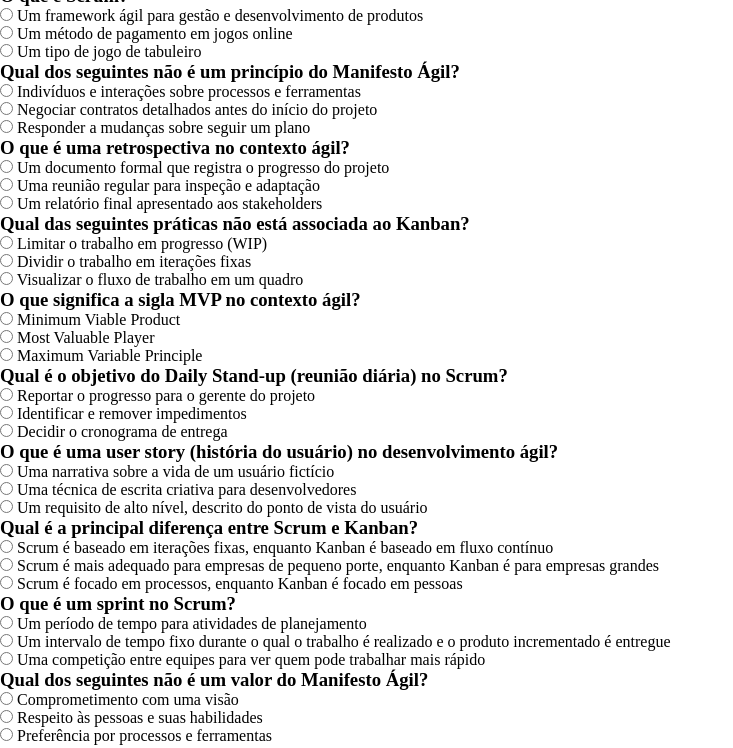
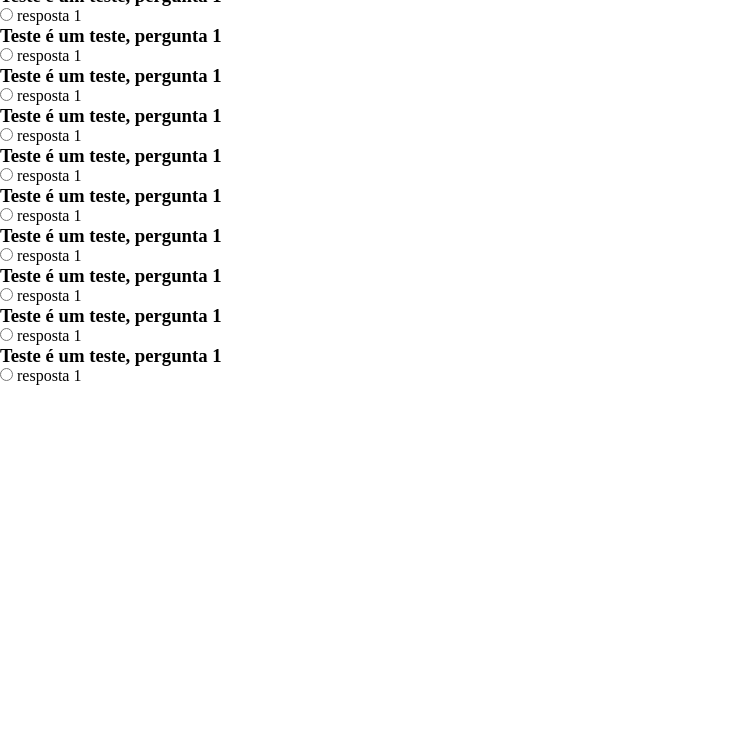
Before and after one commit to bpinheiro8/projeto-site-quiz, a plain HTML site: page index.html in a window 1280 px wide. Shown: the part 52-800 px from the top of the page, without its empty margins (0-733 px from the left). Drawn offline with Linux system fonts and the light colour scheme.

Commit message:
creating logic from script file and add image file

```diff
--- a/index.html
+++ b/index.html
@@ -14,7 +14,7 @@
 
     <template>
       <div class="quiz-item">
-        <h3>Qual é a função principal do JavaScript?</h3>
+        <h3>Teste é um teste, pergunta 1</h3>
         <dl>
           <dt>
             <input type="radio" name="item" id="item-radio" value="0" />
--- a/script.js
+++ b/script.js
@@ -1,7 +1,7 @@
 const perguntas = [
   {
     pergunta: "O que é Scrum?",
-    resposta: [
+    respostas: [
       "Um framework ágil para gestão e desenvolvimento de produtos",
       "Um método de pagamento em jogos online",
       "Um tipo de jogo de tabuleiro",
@@ -10,7 +10,7 @@ const perguntas = [
   },
   {
     pergunta: "Qual dos seguintes não é um princípio do Manifesto Ágil?",
-    resposta: [
+    respostas: [
       "Indivíduos e interações sobre processos e ferramentas",
       "Negociar contratos detalhados antes do início do projeto",
       "Responder a mudanças sobre seguir um plano",
@@ -19,7 +19,7 @@ const perguntas = [
   },
   {
     pergunta: "O que é uma retrospectiva no contexto ágil?",
-    resposta: [
+    respostas: [
       "Um documento formal que registra o progresso do projeto",
       "Uma reunião regular para inspeção e adaptação",
       "Um relatório final apresentado aos stakeholders",
@@ -28,22 +28,22 @@ const perguntas = [
   },
   {
     pergunta: "Qual das seguintes práticas não está associada ao Kanban?",
-    resposta: ["Limitar o trabalho em progresso (WIP)", "Dividir o trabalho em iterações fixas", "Visualizar o fluxo de trabalho em um quadro"],
+    respostas: ["Limitar o trabalho em progresso (WIP)", "Dividir o trabalho em iterações fixas", "Visualizar o fluxo de trabalho em um quadro"],
     correta: 1,
   },
   {
     pergunta: "O que significa a sigla MVP no contexto ágil?",
-    resposta: ["Minimum Viable Product", "Most Valuable Player", "Maximum Variable Principle"],
+    respostas: ["Minimum Viable Product", "Most Valuable Player", "Maximum Variable Principle"],
     correta: 0,
   },
   {
     pergunta: "Qual é o objetivo do Daily Stand-up (reunião diária) no Scrum?",
-    resposta: ["Reportar o progresso para o gerente do projeto", "Identificar e remover impedimentos", "Decidir o cronograma de entrega"],
+    respostas: ["Reportar o progresso para o gerente do projeto", "Identificar e remover impedimentos", "Decidir o cronograma de entrega"],
     correta: 1,
   },
   {
     pergunta: "O que é uma user story (história do usuário) no desenvolvimento ágil?",
-    resposta: [
+    respostas: [
       "Uma narrativa sobre a vida de um usuário fictício",
       "Uma técnica de escrita criativa para desenvolvedores",
       "Um requisito de alto nível, descrito do ponto de vista do usuário",
@@ -52,7 +52,7 @@ const perguntas = [
   },
   {
     pergunta: "Qual é a principal diferença entre Scrum e Kanban?",
-    resposta: [
+    respostas: [
       "Scrum é baseado em iterações fixas, enquanto Kanban é baseado em fluxo contínuo",
       "Scrum é mais adequado para empresas de pequeno porte, enquanto Kanban é para empresas grandes",
       "Scrum é focado em processos, enquanto Kanban é focado em pessoas",
@@ -61,7 +61,7 @@ const perguntas = [
   },
   {
     pergunta: "O que é um sprint no Scrum?",
-    resposta: [
+    respostas: [
       "Um período de tempo para atividades de planejamento",
       "Um intervalo de tempo fixo durante o qual o trabalho é realizado e o produto incrementado é entregue",
       "Uma competição entre equipes para ver quem pode trabalhar mais rápido",
@@ -70,30 +70,19 @@ const perguntas = [
   },
   {
     pergunta: "Qual dos seguintes não é um valor do Manifesto Ágil?",
-    resposta: ["Comprometimento com uma visão", "Respeito às pessoas e suas habilidades", "Preferência por processos e ferramentas"],
+    respostas: ["Comprometimento com uma visão", "Respeito às pessoas e suas habilidades", "Preferência por processos e ferramentas"],
     correta: 2,
   },
 ];
 
+//variavel atribuido o conteúdo da div html id quiz
 const quiz = document.querySelector("#quiz");
+//variavel atribuido o conteúdo da tag template html
 const template = document.querySelector("template");
 
 for (const item of perguntas) {
-  //clonando item do template
+  //variavel atribuido o conteúdo da tag template html por 10x
   const quizItem = template.content.cloneNode(true);
-  //modificando o H3 com as perguntas
-  quizItem.querySelector("h3").textContent = item.pergunta;
-
-  //laço para a inserção das respostas
-  for (let resposta of item.resposta) {
-    const dt = quizItem.querySelector("dl dt").cloneNode(true);
-    dt.querySelector("span").textContent = resposta;
-
-    quizItem.querySelector("dl").appendChild(dt);
-  }
-
-  quizItem.querySelector("dl dt").remove();
-
-  //insere a pergunta na tela
+  //atribuindo o conteúdo de quizItem a div id quiz
   quiz.appendChild(quizItem);
 }
```
Also changed, not shown: .github/preview2.png (added), .github/preview3.png (added).
